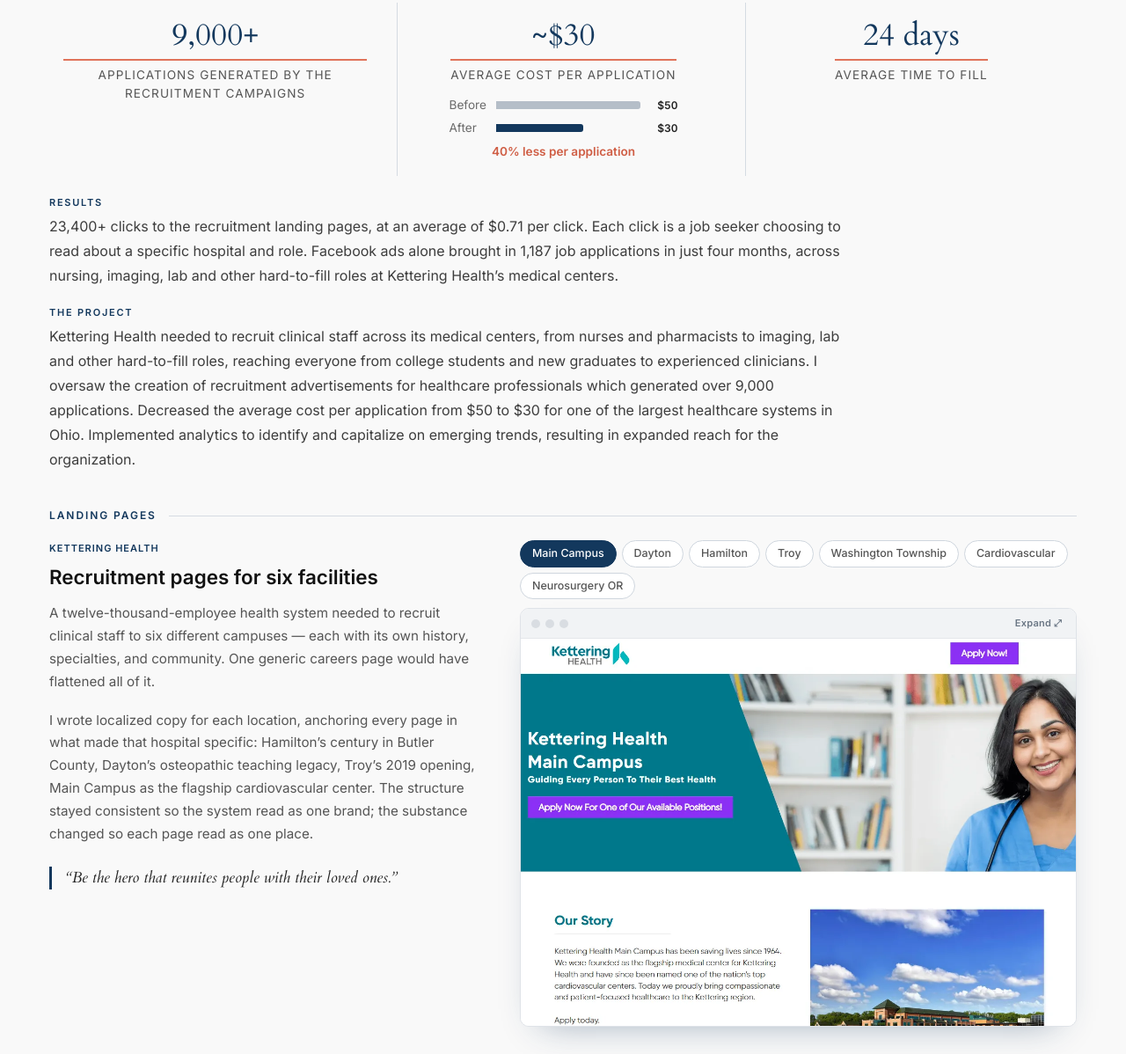
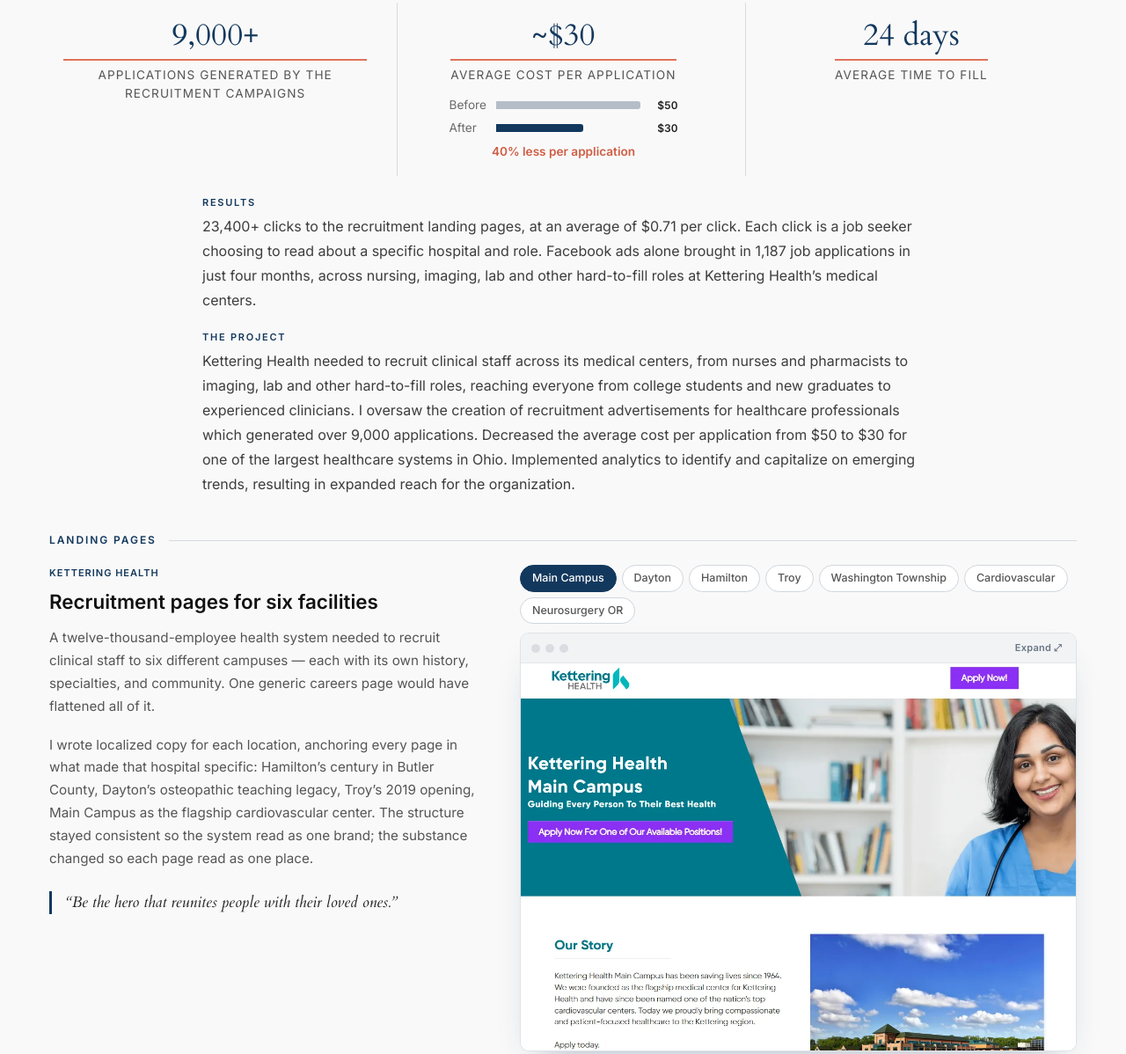
Before and after one commit to bry2501/portfolio, a plain HTML site: page index.html in a window 1280 px wide. Shown: the part 2297-3495 px from the top of the page at 88% size. Drawn offline with Linux system fonts and the light colour scheme.

Commit message:
Center the project block as a whole (text left-aligned inside)
Co-Authored-By: Claude Opus 5.5 <noreply@anthropic.com>
Claude-Session: https://claude.ai/code/session_01HwViuiWex7zkheWP3UABUj

```diff
--- a/assets/css/home.css
+++ b/assets/css/home.css
@@ -930,3 +930,4 @@ main > .xp-host { z-index: 62 !important; }
 details.process { background: none !important; border: 0 !important; box-shadow: none !important; }
 @media (min-width: 821px) { .work > .proj { margin-left: auto !important; margin-right: auto !important; max-width: 1280px; } }
 .proj-story p + p { margin-top: 12px !important; }
+@media (min-width: 821px) { .proj .proj-results, .proj .proj-story { margin-left: auto !important; margin-right: auto !important; max-width: 820px !important; text-align: left !important; } }
--- a/index.html
+++ b/index.html
@@ -10,7 +10,7 @@
   <link rel="preconnect" href="https://fonts.gstatic.com" crossorigin>
   <link href="https://fonts.googleapis.com/css2?family=Albert+Sans:wght@400;600&family=Cardo:ital,wght@0,400;0,700;1,400&family=Inter:wght@300;400;500;600;700&family=Newsreader:opsz,wght@6..72,400;6..72,500;6..72,600&display=swap" rel="stylesheet">
   <link rel="stylesheet" href="assets/css/style.css?v=62">
-  <link rel="stylesheet" href="assets/css/home.css?v=99">
+  <link rel="stylesheet" href="assets/css/home.css?v=100">
   <link rel="stylesheet" href="assets/css/mobile.css?v=23" media="(max-width: 820px)">
 </head>
 <body class="home" id="top">
```
Also changed, not shown: extras.html (+1 -1 lines), 1 other file.
